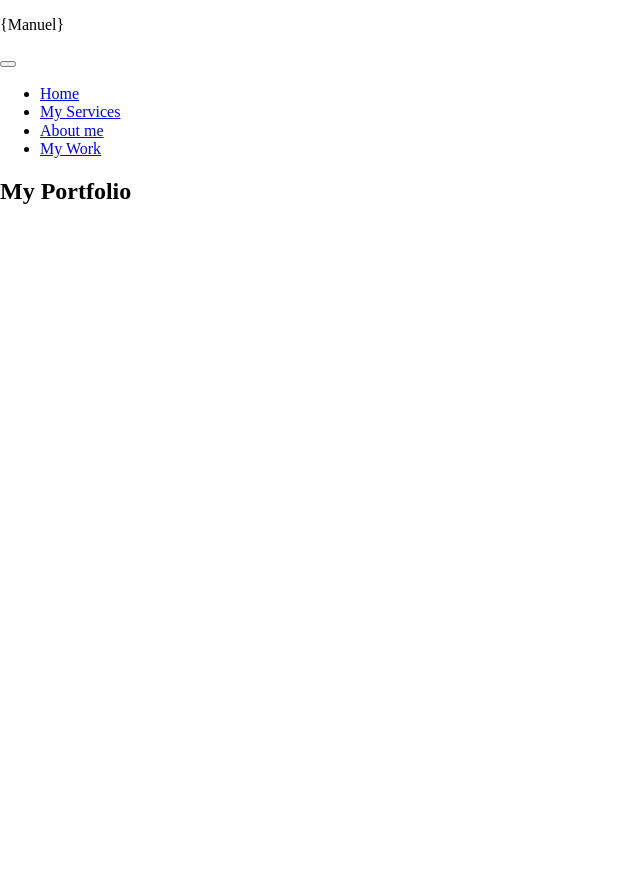
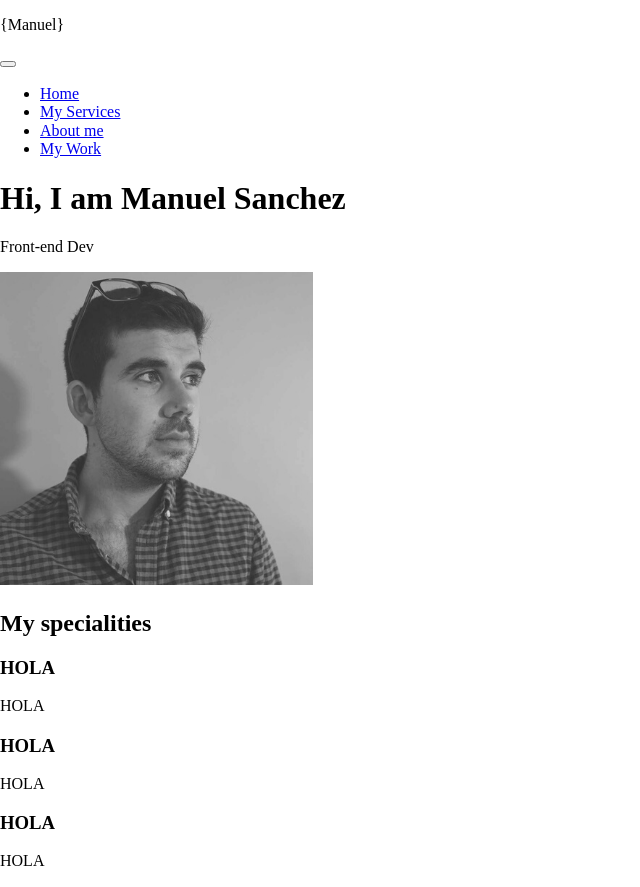
Before and after one commit to manuelsanchez2/portfolio-manuelsanchez2, a website: page index.html in a window 1280 px wide. Shown: the whole page, without its empty margins (0-640 px from the left). Before the commit the page ends 800 px from the top, so only its background shows below. Drawn offline with nearby package versions, Linux system fonts and the light colour scheme.

Commit message:
Add the first two sections: intro and my services

```diff
--- a/index.html
+++ b/index.html
@@ -27,12 +27,46 @@
     </button>
     <nav class="nav">
       <ul class="nav__list">
-        <li class="nav__item"><a href="a" class="nav__link">Home</a></li>
-        <li class="nav__item"><a href="a" class="nav__link">My Services</a></li>
+        <li class="nav__item"><a href="#home" class="nav__link">Home</a></li>
+        <li class="nav__item">
+          <a href="#services" class="nav__link">My Services</a>
+        </li>
         <li class="nav__item"><a href="a" class="nav__link">About me</a></li>
         <li class="nav__item"><a href="a" class="nav__link">My Work</a></li>
       </ul>
     </nav>
-    <h2>My Portfolio</h2>
+
+    <!-- Introduction -->
+    <section class="introduction" id="home">
+      <h1 class="section__title section__title--introduction">
+        Hi, I am <strong>Manuel Sanchez</strong>
+      </h1>
+      <p class="section__subtitle section__subtitle--intro">Front-end Dev</p>
+      <img
+        src="img/manuel-sanchez-intro.png"
+        alt="a picture of Manuel Sanchez"
+      />
+    </section>
+
+    <!-- My Services -->
+    <section class="my-services" id="services">
+      <h2 class="section__title section__title--services">My specialities</h2>
+      <div class="services">
+        <div class="service">
+          <h3>HOLA</h3>
+          <p>HOLA</p>
+        </div>
+        <div class="service">
+          <h3>HOLA</h3>
+          <p>HOLA</p>
+        </div>
+        <div class="service">
+          <h3>HOLA</h3>
+          <p>HOLA</p>
+        </div>
+        <!-- Closing the last service -->
+      </div>
+      <!-- Closing services -->
+    </section>
   </body>
 </html>
```
Also changed, not shown: package.json (added, +21 -0 lines), img/manuel-sanchez-intro.png (added), index.js (added), 1 other file.
